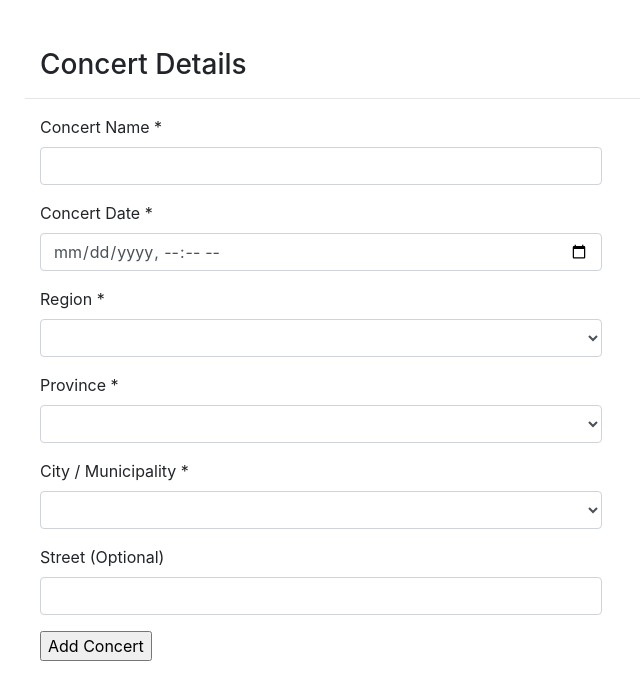
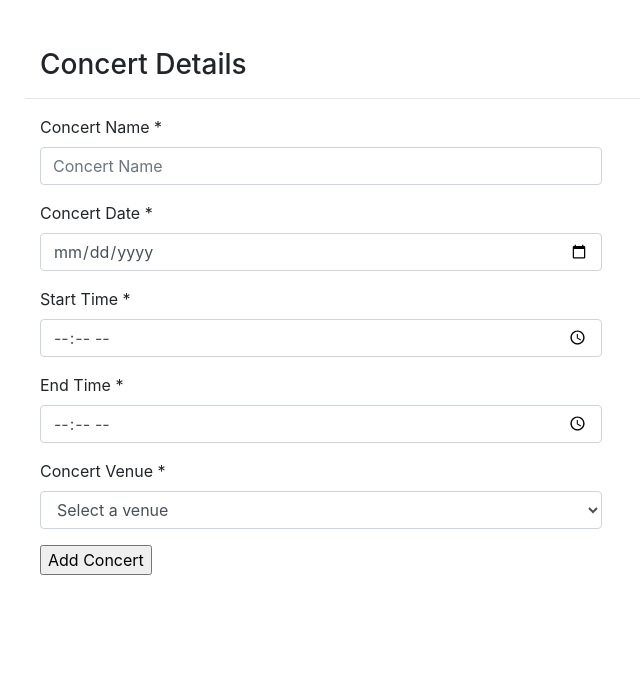
Before and after one commit to rayalindley/LoudwaveMusic-PHP, a PHP site: page /concertDetails.php in a window 1280 px wide. Shown: the top 700 px of the page, without its empty margins (23-663 px from the left). Run offline with PHP 8.4, Linux system fonts and the light colour scheme; lists and menus that the app fills with data are empty.

Commit message:
ilis the concert, & concertdetails

```diff
--- a/concertDetails.php
+++ b/concertDetails.php
@@ -1,96 +1,109 @@
 <?php
     include 'connect.php';
-    session_start(); // Start session to use session variables
-
-    if(isset($_GET['id'])) {
-        $concertID = $_GET['id'];
-
-        // Fetch concert details from the database based on concertID
-        $query = "SELECT * FROM tblconcert WHERE concertID = $concertID";
-        $result = mysqli_query($connection, $query);
-
-        if(mysqli_num_rows($result) > 0) {
-            $concert = mysqli_fetch_assoc($result);
-            // Store concertID in session variable for later use
-            $_SESSION['concertID'] = $concertID;
-        }
-    } else {
-        //show empty form
-    }
 ?>
 
 <!DOCTYPE html>
 <html>
 <head>
     <meta charset="UTF-8">
-    <title>Address Selector - Philippines</title>
-    <!--Bootstrap-->
-    <link rel="stylesheet" href="https://stackpath.bootstrapcdn.com/bootstrap/4.3.1/css/bootstrap.min.css" integrity="sha384-ggOyR0iXCbMQv3Xipma34MD+dH/1fQ784/j6cY/iJTQUOhcWr7x9JvoRxT2MZw1T" crossorigin="anonymous">
-    <!--JQuery-->
-    <script src="https://ajax.googleapis.com/ajax/libs/jquery/3.5.1/jquery.min.js"></script>
+    <title>Concert Details</title>
+    <!-- Bootstrap CSS -->
+    <link rel="stylesheet" href="https://stackpath.bootstrapcdn.com/bootstrap/4.3.1/css/bootstrap.min.css">
 </head>
 <body class="p-5">
     <form method="post">
-
-    <div class="col-sm-6">
+        <div class="col-sm-6">
             <h3>Concert Details</h3>
         </div>
         <hr>
         <div class="col-sm-6 mb-3">
             <label class="form-label">Concert Name *</label>
-            <input type="text" class="form-control form-control-md" name="name_text" id="name-text" required>
+            <input type="text" class="form-control form-control-md" name="name_text" placeholder="Concert Name" required>
         </div>
         <div class="col-sm-6 mb-3">
             <label class="form-label">Concert Date *</label>
-            <input type="datetime-local" class="form-control form-control-md" name="date_text" id="date-text" required>
+            <input type="date" class="form-control form-control-md" name="date_text" required>
         </div>
         <div class="col-sm-6 mb-3">
-            <label class="form-label">Region *</label>
-            <select name="region" class="form-control form-control-md" id="region"></select>
-            <input type="hidden" class="form-control form-control-md" name="region_text" id="region-text" required>
+            <label class="form-label">Start Time *</label>
+            <input type="time" class="form-control form-control-md" name="start_time" required>
         </div>
         <div class="col-sm-6 mb-3">
-            <label class="form-label">Province *</label>
-            <select name="province" class="form-control form-control-md" id="province"></select>
-            <input type="hidden" class="form-control form-control-md" name="province_text" id="province-text" required>
+            <label class="form-label">End Time *</label>
+            <input type="time" class="form-control form-control-md" name="end_time" required>
         </div>
         <div class="col-sm-6 mb-3">
-            <label class="form-label">City / Municipality *</label>
-            <select name="city" class="form-control form-control-md" id="city"></select>
-            <input type="hidden" class="form-control form-control-md" name="city_text" id="city-text" required>
-        </div>
-        <div class="col-md-6 mb-3">
-            <label for="street-text" class="form-label">Street (Optional)</label>
-            <input type="text" class="form-control form-control-md" name="street_text" id="street-text">
+            <label class="form-label">Concert Venue *</label>
+            <select class="form-control form-control-md" name="venue_text" required>
+                <option value="">Select a venue</option>
+                <option value="SM Seaside Arena">SM Seaside Arena</option>
+                <option value="Mall of Asia Arena">Mall of Asia Arena</option>
+            </select>
         </div>
         <div class="col-md-6">
-        <input type="submit" value="Add Concert" name="btnconcert">
+            <input type="submit" value="Add Concert" name="btnconcert">
         </div>
     </form>
 </body>
 </html>
 
-<script src="js/ph-address-selector.js" defer></script>
-
 <?php
-	if(isset($_POST['btnconcert'])){
+    if(isset($_POST['btnconcert'])){
         $name = $_POST['name_text'];
         $date = $_POST['date_text'];
-        $region = $_POST['region_text'];
-        $province = $_POST['province_text'];
-        $city = $_POST['city_text'];
-        $street = $_POST['street_text'];
+        $start_time = $_POST['start_time'];
+        $end_time = $_POST['end_time'];
+        $venue_text = $_POST['venue_text'];
 
-        $checkQuery = "SELECT * FROM tblconcert WHERE name = '$name'";
-        $checkResult = mysqli_query($connection, $checkQuery);
+        // Prepare and execute query to fetch venue ID based on venue text
+        $venue_query = "SELECT venueid FROM tblvenue WHERE venue_name = ?";
+        if ($venue_result = mysqli_prepare($connection, $venue_query)) {
+            mysqli_stmt_bind_param($venue_result, "s", $venue_text);
+            mysqli_stmt_execute($venue_result);
+            mysqli_stmt_store_result($venue_result);
 
-        if(mysqli_num_rows($checkResult) == 0){
-            $insertQuery = "INSERT INTO tblconcert (name, datetime, region, province, city, street)
-                            VALUES ('$name', '$date', '$region', '$province', '$city', '$street')";
-            mysqli_query($connection, $insertQuery);
-            echo "<script language='javascript'> alert('New record saved.'); </script>";
+            if (mysqli_stmt_num_rows($venue_result) == 1) {
+                mysqli_stmt_bind_result($venue_result, $venueid);
+                mysqli_stmt_fetch($venue_result);
+            } else {
+                echo "Error: Venue not found.";
+                exit(); // Exit the script if the venue is not found
+            }
+            mysqli_stmt_close($venue_result);
         } else {
-            echo "<script language='javascript'> alert('Concert already exists.'); </script>";
+            echo "Error: Failed to prepare venue query.";
+            exit(); // Exit the script if there's an error with the query
+        }
+
+        // Check if there is an overlapping concert at the same venue and date
+        $check_query = "SELECT * FROM tblconcert WHERE venueid = ? AND date = ? AND (start_time >= ? AND end_time <= ?)";
+        if ($check_stmt = mysqli_prepare($connection, $check_query)) {
+            mysqli_stmt_bind_param($check_stmt, "isss", $venueid, $date, $start_time, $end_time);
+            mysqli_stmt_execute($check_stmt);
+            mysqli_stmt_store_result($check_stmt);
+
+            if (mysqli_stmt_num_rows($check_stmt) > 0) {
+                echo "Error: There is already a concert scheduled at the selected venue and date/time.";
+                exit(); // Exit the script if there's an overlapping concert
+            }
+            mysqli_stmt_close($check_stmt);
+        } else {
+            echo "Error: Failed to prepare check query.";
+            exit(); // Exit the script if there's an error with the query
+        }
+
+        // Insert concert details into tblconcert with the fetched venue ID
+        $insert_query = "INSERT INTO tblconcert (concert_name, date, start_time, end_time, venueid) VALUES (?, ?, ?, ?, ?)";
+        if ($insert_stmt = mysqli_prepare($connection, $insert_query)) {
+            mysqli_stmt_bind_param($insert_stmt, "ssssi", $name, $date, $start_time, $end_time, $venueid);
+            if (mysqli_stmt_execute($insert_stmt)) {
+                echo "<script language='javascript'> alert('New record saved.'); </script>";
+            } else {
+                echo "Error: " . mysqli_error($connection);
+            }
+            mysqli_stmt_close($insert_stmt);
+        } else {
+            echo "Error: Failed to prepare insert statement.";
         }
     }
 ?>
```
Also changed, not shown: concert.php (+19 -11 lines).
